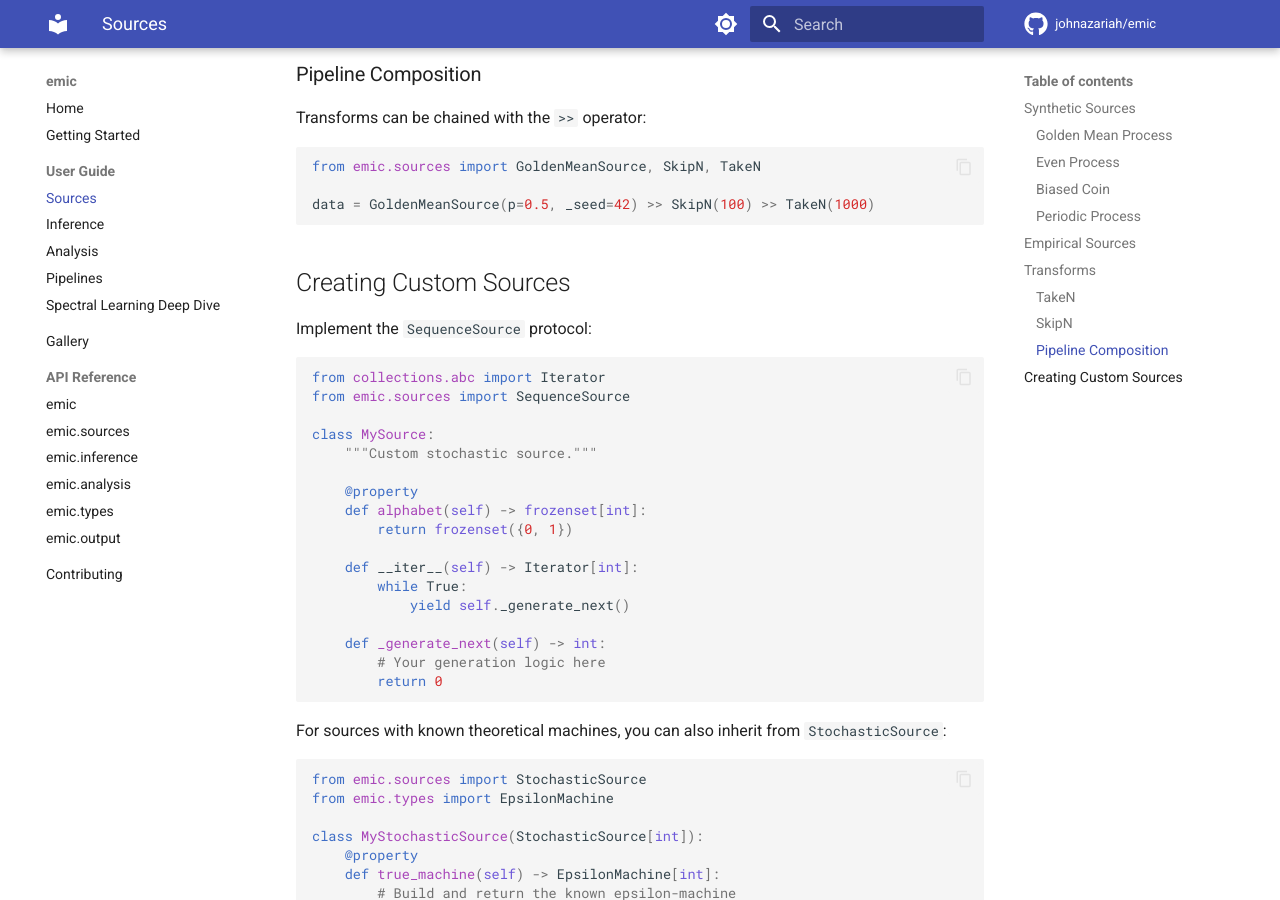
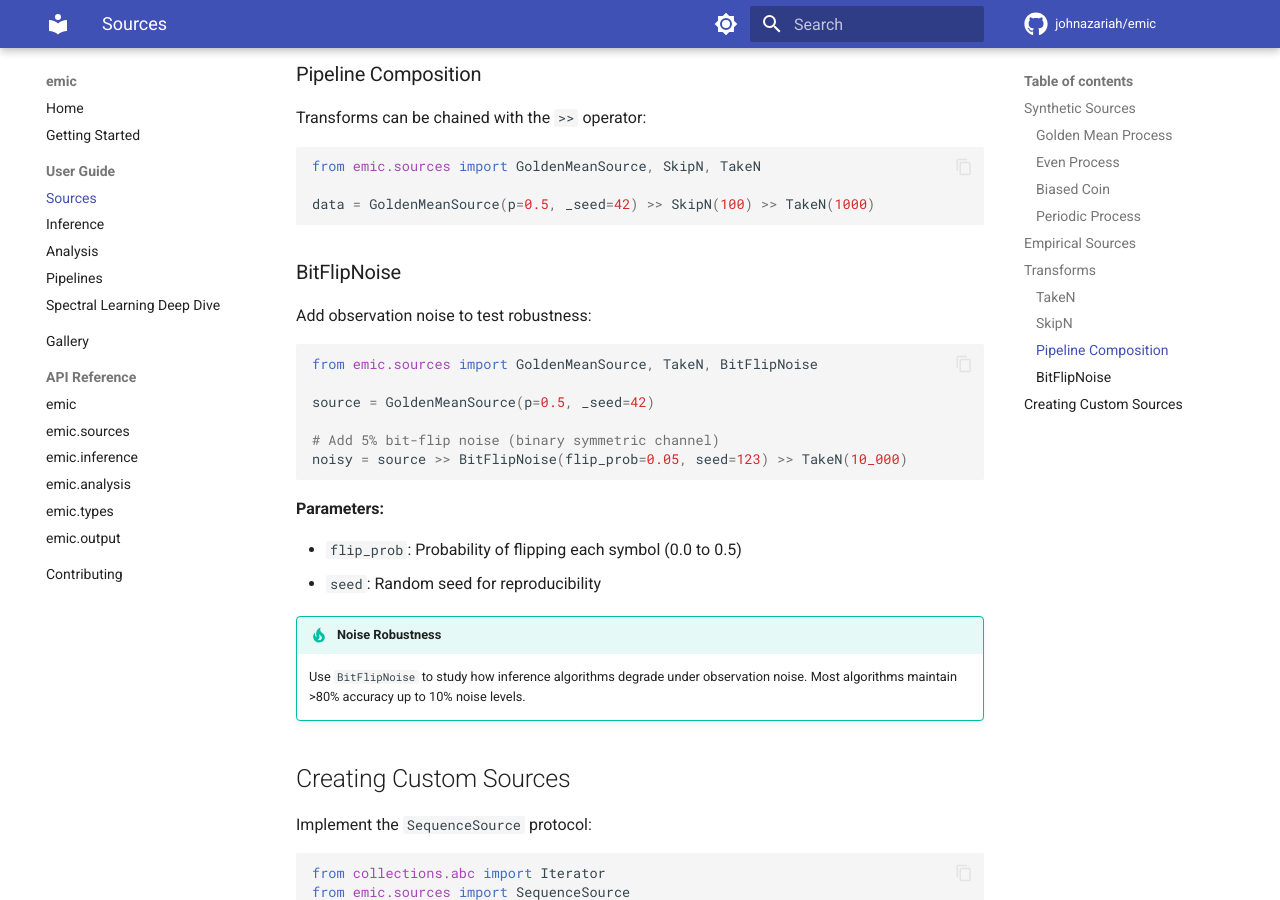
Before and after one commit to johnazariah/emic, an MkDocs documentation site: the page built from docs/guide/sources.md, in a window 1280 px wide and 900 px high, scrolled down 2538 px. Built offline with MkDocs 1.6.1 and Material for MkDocs 9.7.7, drawn with Linux system fonts in a browser that asks for light colours; comment, search, counter and statistics services are not loaded.

Commit message:
docs: add BitFlipNoise transform, update algorithm recommendations
- Export BitFlipNoise from emic.sources
- Add BitFlipNoise to API and guide docs
- Update inference guide to recommend Spectral for general use
- Add noise robustness documentation

````diff
--- a/docs/api/index.md
+++ b/docs/api/index.md
@@ -22,6 +22,7 @@ from emic.sources import (
     SequenceData,
     TakeN,
     SkipN,
+    BitFlipNoise,
 )
 
 # Inference (multiple algorithms available)
--- a/docs/api/sources.md
+++ b/docs/api/sources.md
@@ -16,3 +16,4 @@ Data sources for epsilon-machine inference.
         - SequenceData
         - TakeN
         - SkipN
+        - BitFlipNoise
--- a/docs/guide/sources.md
+++ b/docs/guide/sources.md
@@ -123,6 +123,28 @@ from emic.sources import GoldenMeanSource, SkipN, TakeN
 data = GoldenMeanSource(p=0.5, _seed=42) >> SkipN(100) >> TakeN(1000)
 ```
 
+### BitFlipNoise
+
+Add observation noise to test robustness:
+
+```python
+from emic.sources import GoldenMeanSource, TakeN, BitFlipNoise
+
+source = GoldenMeanSource(p=0.5, _seed=42)
+
+# Add 5% bit-flip noise (binary symmetric channel)
+noisy = source >> BitFlipNoise(flip_prob=0.05, seed=123) >> TakeN(10_000)
+```
+
+**Parameters:**
+
+- `flip_prob`: Probability of flipping each symbol (0.0 to 0.5)
+- `seed`: Random seed for reproducibility
+
+!!! tip "Noise Robustness"
+    Use `BitFlipNoise` to study how inference algorithms degrade under observation noise.
+    Most algorithms maintain >80% accuracy up to 10% noise levels.
+
 ## Creating Custom Sources
 
 Implement the `SequenceSource` protocol:
````
Also changed, not shown: docs/guide/inference.md (+2 -2 lines), 3 other files.
